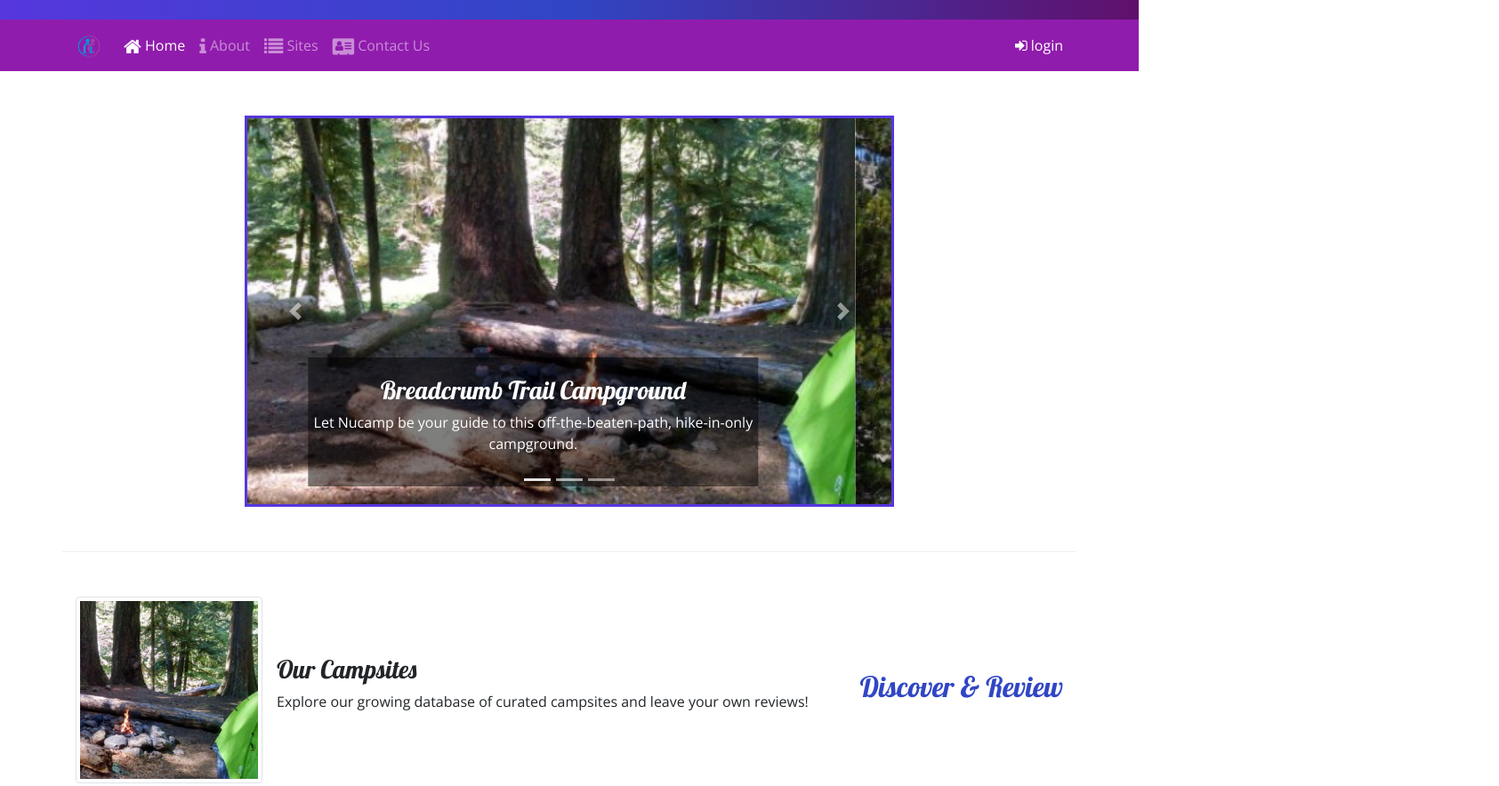
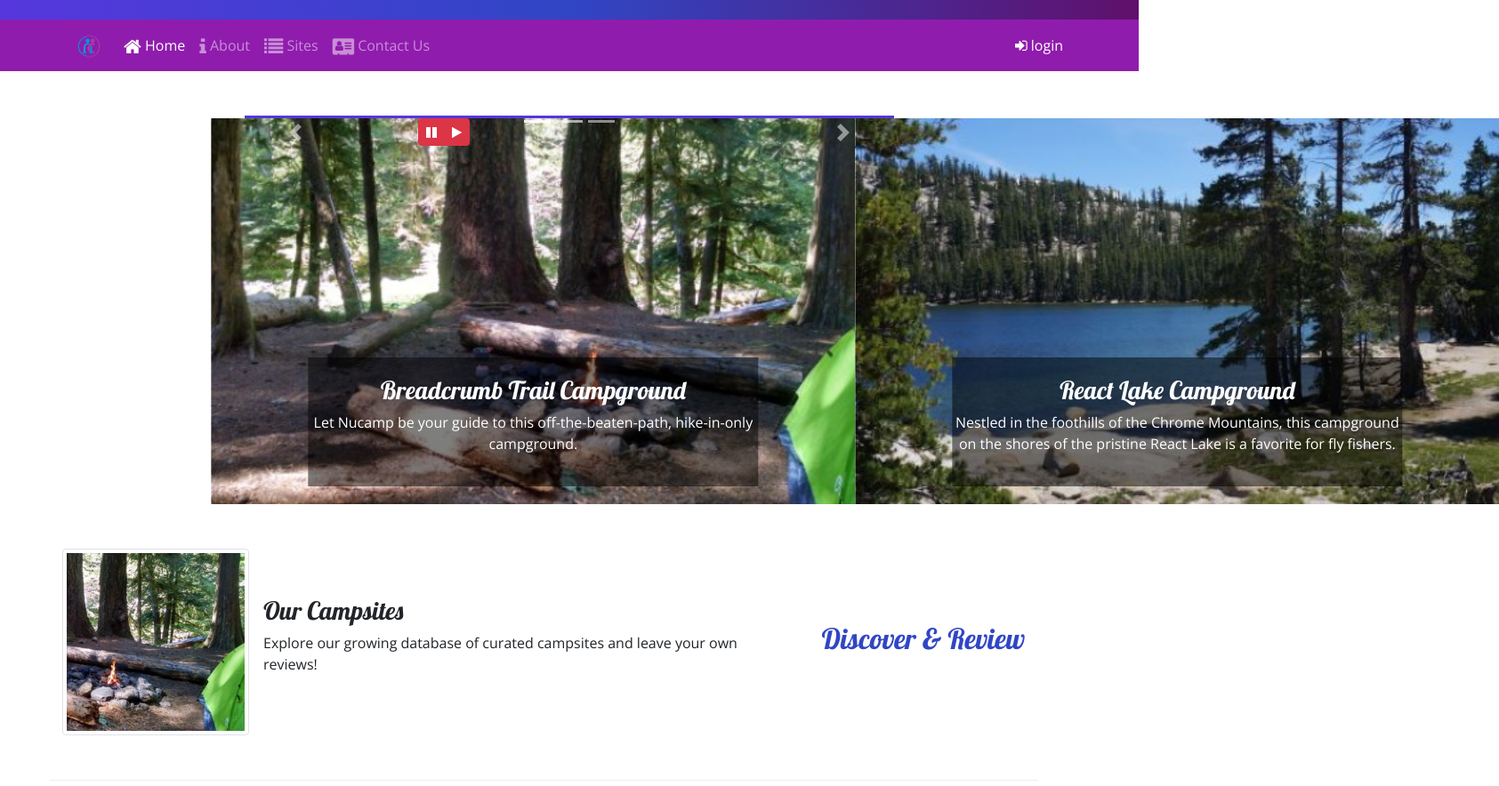
Before and after one commit to josue-belacy/nucampcampsite, a website: page index.html in a window 1280 px wide. Shown: the part 140-1024 px from the top of the page at 89% size, 1685 px wide, since content can reach past the window. Drawn offline with nearby package versions, Linux system fonts and the light colour scheme.

Commit message:
Bootstrap and jQuery Part 1

```diff
--- a/index.html
+++ b/index.html
@@ -164,7 +164,7 @@
                         <li data-target="#homeCarousel" data-slide-to="1"></li>
                         <li data-target="#homeCarousel" data-slide-to="2"></li>
                     </ol>
-                    <div class="carousel-inner">
+                    < class="carousel-inner">
                         <div class="carousel-item active">
                             <img class="d-block w-100" src="img/breadcrumb-trail.jpg" alt="Breadcrumb Trail Campground" />
                             <div class="carousel-caption">
@@ -195,7 +195,14 @@
                             <span class="carousel-control-next-icon"></span>
                             <span class="sr-only">Next</span>
                         </a>
-                    </div>                </div>
+                    <div class="btn-group" id="carouselButton">
+                        <button class="btn btn-danger btn-sm" id="carouselPause">
+                            <i class="fa fa-pause"></i>
+                        </button>
+                        <button class="btn btn-danger btn-sm" id="carouselPlay">
+                            <i class="fa fa-play"></i>
+                        </button>
+                    </div>
             </div>
         </div>
 
@@ -311,7 +318,7 @@
                 </div>
                 <div class="col-sm-4 text-center">
                     <a role="button" class="btn btn-link" href="tel:+12065551234"><i class="fa fa-phone"></i> 1-206-555-1234</a><br>
-            	<a role="button" class="btn btn-link" href="mailto:campsites@nucamp.co"><i class="fa fa-envelope-o"></i> campsites@nucamp.co</a>
+                    <a role="button" class="btn btn-link" href="mailto:campsites@nucamp.co"><i class="fa fa-envelope-o"></i> campsites@nucamp.co</a>
                 </div>
         </div>
         </div>
@@ -322,5 +329,17 @@
     <script src="node_modules/popper.js/dist/umd/popper.min.js"></script>
     <script src="node_modules/bootstrap/dist/js/bootstrap.min.js"></script>
 
+    <script>
+        $(function() {
+            $(".carousel").carousel( { interval: 2000 } );
+            $("#carouselPause").click(function(){
+                $(".carousel").carousel("pause");
+            });
+            $("#carouselPlay").click(function(){
+                $(".carousel").carousel("cycle");
+            });
+        });
+    </script>
+
     </body>
 </html>
```
